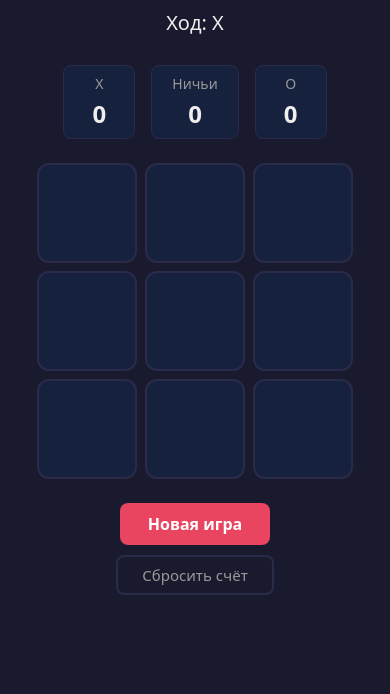
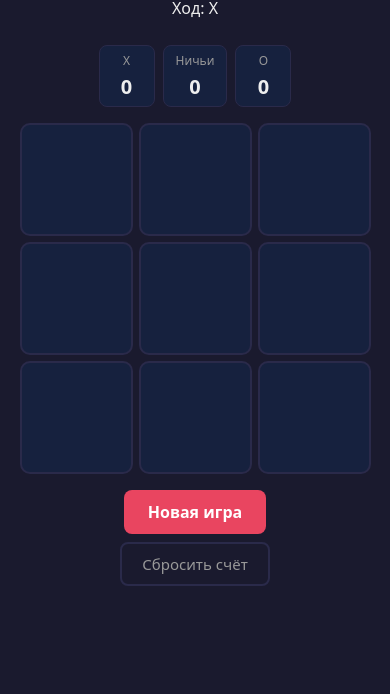
Before and after one commit to MalinaisDjema/play, a plain HTML site: page index.html in a window 390 px wide. Shown: the part 150-844 px from the top of the page. Drawn offline with Linux system fonts and the light colour scheme.

Commit message:
добавила адаптив под мобильные устройства

```diff
--- a/css/style.css
+++ b/css/style.css
@@ -134,6 +134,7 @@ h1 {
 .cell.win {
   background: #2ecc71;
   border-color: #27ae60;
+  color: #fff;
   transition: background 0.3s;
 }
 
@@ -208,3 +209,63 @@ h1 {
   outline: 3px solid var(--o-color);
   outline-offset: 2px;
 }
+
+/* === Mobile (≤480px) === */
+@media (max-width: 480px) {
+  h1 {
+    font-size: clamp(1.25rem, 5vw, 2rem);
+    margin-bottom: 12px;
+  }
+
+  #status {
+    font-size: clamp(1rem, 4vw, 1.25rem);
+    margin-bottom: 16px;
+  }
+
+  #scoreboard {
+    gap: 8px;
+    margin-bottom: 16px;
+  }
+
+  .score-item {
+    padding: 6px 12px;
+    min-width: 56px;
+  }
+
+  .score-label {
+    font-size: 0.75rem;
+  }
+
+  .score-value {
+    font-size: 1.25rem;
+  }
+
+  #board {
+    width: min(90vw, 360px);
+    grid-template-columns: repeat(3, 1fr);
+    grid-template-rows: repeat(3, 1fr);
+    gap: 6px;
+    margin-bottom: 16px;
+  }
+
+  .cell {
+    width: auto;
+    height: auto;
+    aspect-ratio: 1 / 1;
+    font-size: clamp(1.5rem, 6vw, 2.5rem);
+    border-radius: 10px;
+  }
+
+  #restart {
+    min-height: 44px;
+    min-width: 140px;
+    padding: 10px 24px;
+  }
+
+  #resetScore {
+    min-height: 44px;
+    min-width: 140px;
+    padding: 8px 20px;
+    margin-top: 8px;
+  }
+}
```
